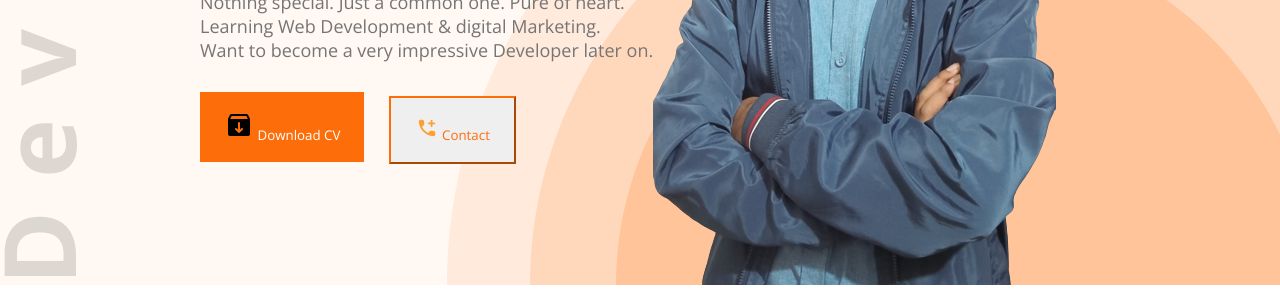
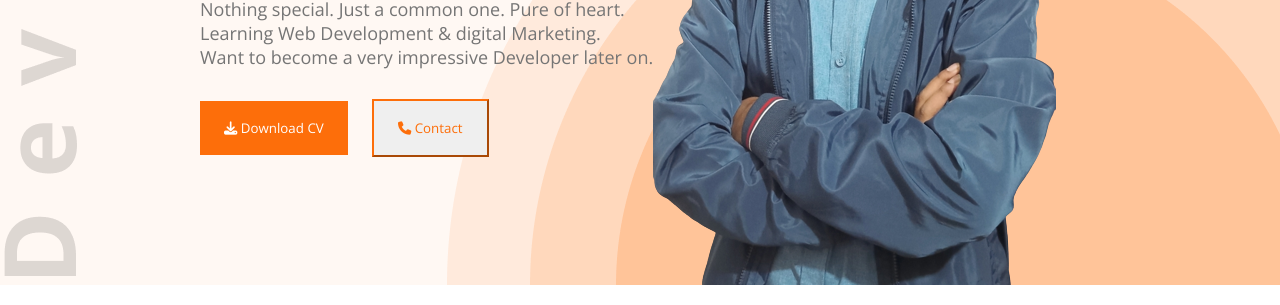
Before and after one commit to ar-sohan/developer-portfolio, a plain HTML site: page index.html in a window 1280 px wide. Shown: the part 495-800 px from the top of the page. Drawn offline with nearby package versions, Linux system fonts and the light colour scheme.

Commit message:
font awesome done

```diff
--- a/index.html
+++ b/index.html
@@ -8,6 +8,7 @@
     <link rel="stylesheet" href="portfolio.css">
     <link rel="preconnect" href="https://fonts.googleapis.com">
     <link rel="preconnect" href="https://fonts.gstatic.com" crossorigin>
+    <script src="https://kit.fontawesome.com/b370f43046.js" crossorigin="anonymous"></script>
     <link href="https://fonts.googleapis.com/css2?family=Open+Sans&display=swap" rel="stylesheet">
 </head>
 <body>
@@ -26,8 +27,8 @@
                 <h3 class="shout">Hi, I am</h3>
                 <h1 class="author">MD. ARIF</h1>
                 <p class="intro">Nothing special. Just a common one. Pure of heart. <br> Learning Web Development & digital Marketing. <br> Want to become a very impressive Developer later on. </p>
-                <button class="button-1"> <img src="images/icons/icons8-downloads-30.png"> Download CV</button>
-                <button class="button-2"> <img src="images/icons/icons8-add-phone-24.png"> Contact </button>
+                <button class="button-1"> <i class="fa-solid fa-download"></i> Download CV</button>
+                <button class="button-2"> <i class="fa-solid fa-phone"></i> Contact </button>
             </div>
             <img src="images/sohan.png" alt="This Is Me">
         </div>
@@ -135,7 +136,7 @@
             </div>
         </div>
         <div class="resume-btn">
-            <button class="button-01"> <img src="images/icons/icons8-downloads-30.png"> Download CV</button>
+            <button class="button-01"><i class="fa-solid fa-download"></i> Download CV</button>
         </div>
        </section>
     </main>
@@ -157,7 +158,7 @@
             <h1 class="c-message">Let's Message Me</h1>
             <form action="">
                 <input type="text" name="" id="" placeholder="Your Name">
-                <input type="text" name="" id="" placeholder="Your E-mail">
+                <input type="email" name="" id="" placeholder="Your E-mail">
                 <textarea name="" id="" cols="30" rows="10" placeholder="Message"></textarea>
                 <input class="button-1" type="submit" value="submit">
             </form>
```
